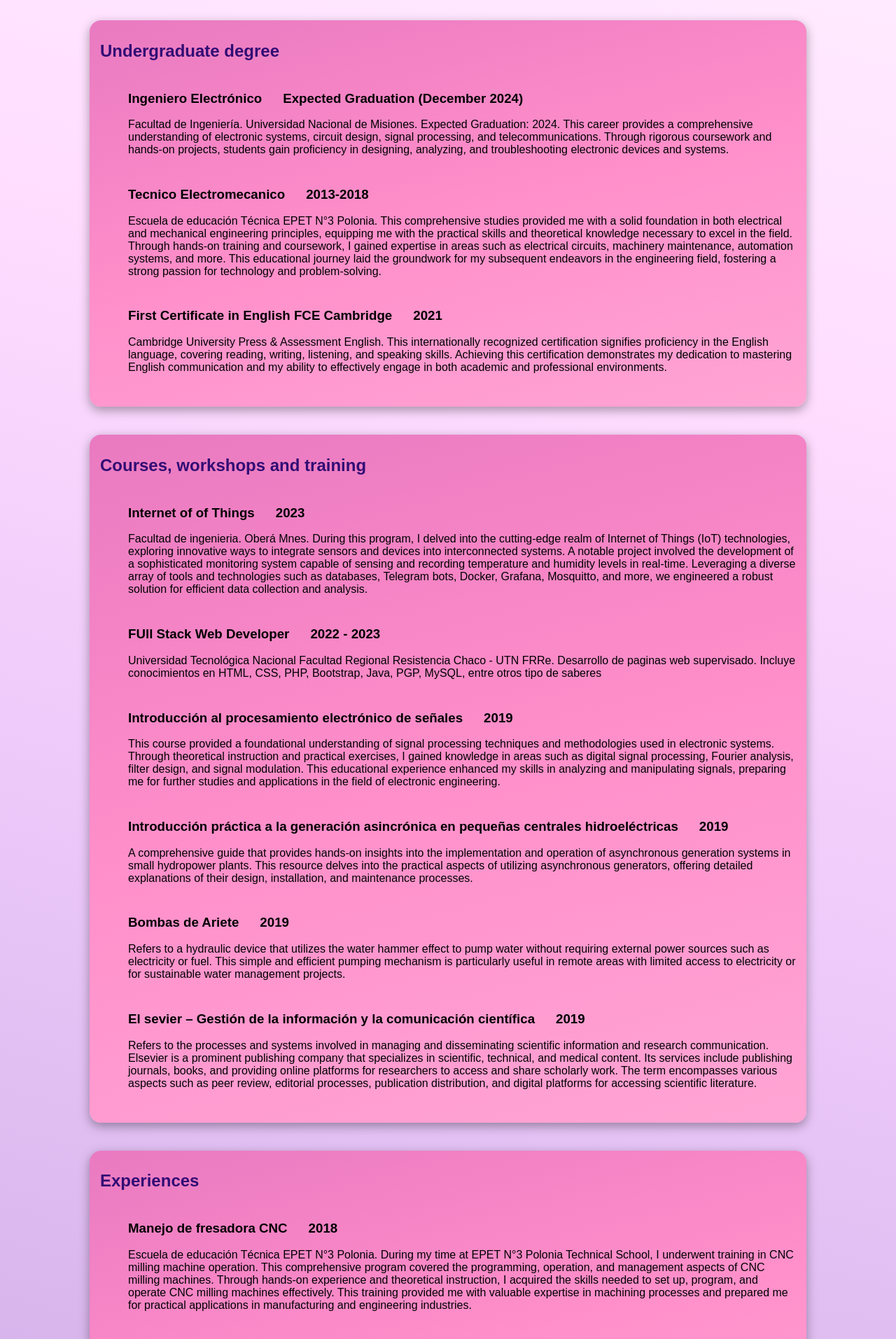
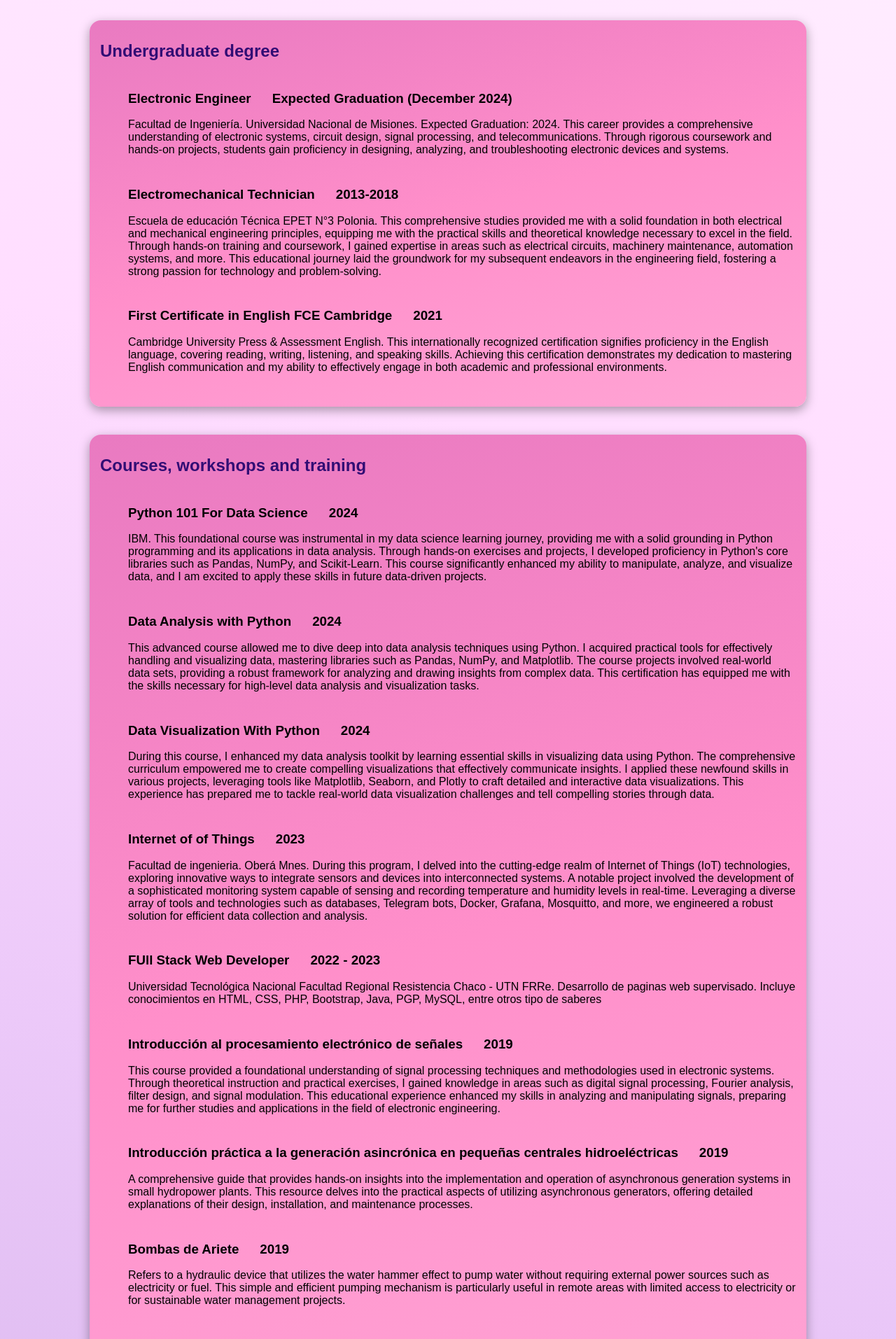
Before and after one commit to ernestokorpys/Portofolio, a React (Vite) app: page /about-me in a window 1280 px wide. Shown: the part 240-2153 px from the top of the page at 70% size. Built offline with nearby package versions, Linux system fonts and the light colour scheme; a web font is replaced by a local one.

Commit message:
added courses. translations etc

```diff
--- a/src/pages/about-me.jsx
+++ b/src/pages/about-me.jsx
@@ -1,15 +1,16 @@
 import "./styles/aboutme-style.css";
-
-
 
 const StudentProfile = () => {
   const importance= ["Undergraduate degree","Courses, workshops and training","Experiences","Published Papers"];
     const gradeStudies = [
-    ["Ingeniero Electrónico", "Expected Graduation (December 2024)", "Facultad de Ingeniería. Universidad Nacional de Misiones. Expected Graduation: 2024. This career provides a comprehensive understanding of electronic systems, circuit design, signal processing, and telecommunications. Through rigorous coursework and hands-on projects, students gain proficiency in designing, analyzing, and troubleshooting electronic devices and systems."],
-    ["Tecnico Electromecanico", "2013-2018", "Escuela de educación Técnica EPET N°3 Polonia. This comprehensive studies provided me with a solid foundation in both electrical and mechanical engineering principles, equipping me with the practical skills and theoretical knowledge necessary to excel in the field. Through hands-on training and coursework, I gained expertise in areas such as electrical circuits, machinery maintenance, automation systems, and more. This educational journey laid the groundwork for my subsequent endeavors in the engineering field, fostering a strong passion for technology and problem-solving."],
+    ["Electronic Engineer", "Expected Graduation (December 2024)", "Facultad de Ingeniería. Universidad Nacional de Misiones. Expected Graduation: 2024. This career provides a comprehensive understanding of electronic systems, circuit design, signal processing, and telecommunications. Through rigorous coursework and hands-on projects, students gain proficiency in designing, analyzing, and troubleshooting electronic devices and systems."],
+    ["Electromechanical Technician", "2013-2018", "Escuela de educación Técnica EPET N°3 Polonia. This comprehensive studies provided me with a solid foundation in both electrical and mechanical engineering principles, equipping me with the practical skills and theoretical knowledge necessary to excel in the field. Through hands-on training and coursework, I gained expertise in areas such as electrical circuits, machinery maintenance, automation systems, and more. This educational journey laid the groundwork for my subsequent endeavors in the engineering field, fostering a strong passion for technology and problem-solving."],
     ["First Certificate in English FCE Cambridge", "2021", "Cambridge University Press & Assessment English. This internationally recognized certification signifies proficiency in the English language, covering reading, writing, listening, and speaking skills. Achieving this certification demonstrates my dedication to mastering English communication and my ability to effectively engage in both academic and professional environments."],
   ];
   const courses = [
+    ["Python 101 For Data Science","2024", "IBM. This foundational course was instrumental in my data science learning journey, providing me with a solid grounding in Python programming and its applications in data analysis. Through hands-on exercises and projects, I developed proficiency in Python's core libraries such as Pandas, NumPy, and Scikit-Learn. This course significantly enhanced my ability to manipulate, analyze, and visualize data, and I am excited to apply these skills in future data-driven projects."],
+    ["Data Analysis with Python","2024","This advanced course allowed me to dive deep into data analysis techniques using Python. I acquired practical tools for effectively handling and visualizing data, mastering libraries such as Pandas, NumPy, and Matplotlib. The course projects involved real-world data sets, providing a robust framework for analyzing and drawing insights from complex data. This certification has equipped me with the skills necessary for high-level data analysis and visualization tasks."],
+    ["Data Visualization With Python","2024","During this course, I enhanced my data analysis toolkit by learning essential skills in visualizing data using Python. The comprehensive curriculum empowered me to create compelling visualizations that effectively communicate insights. I applied these newfound skills in various projects, leveraging tools like Matplotlib, Seaborn, and Plotly to craft detailed and interactive data visualizations. This experience has prepared me to tackle real-world data visualization challenges and tell compelling stories through data."],
     ["Internet of of Things", "2023", "Facultad de ingenieria. Oberá Mnes. During this program, I delved into the cutting-edge realm of Internet of Things (IoT) technologies, exploring innovative ways to integrate sensors and devices into interconnected systems. A notable project involved the development of a sophisticated monitoring system capable of sensing and recording temperature and humidity levels in real-time. Leveraging a diverse array of tools and technologies such as databases, Telegram bots, Docker, Grafana, Mosquitto, and more, we engineered a robust solution for efficient data collection and analysis."],
     ["FUll Stack Web Developer ", "2022 - 2023", "Universidad Tecnológica Nacional Facultad Regional Resistencia Chaco - UTN FRRe. Desarrollo de paginas web supervisado. Incluye conocimientos en HTML, CSS, PHP, Bootstrap, Java, PGP, MySQL, entre otros tipo de saberes"],
     ["Introducción al procesamiento electrónico de señales","2019","This course provided a foundational understanding of signal processing techniques and methodologies used in electronic systems. Through theoretical instruction and practical exercises, I gained knowledge in areas such as digital signal processing, Fourier analysis, filter design, and signal modulation. This educational experience enhanced my skills in analyzing and manipulating signals, preparing me for further studies and applications in the field of electronic engineering."],
@@ -18,7 +19,8 @@ const StudentProfile = () => {
     ["El sevier – Gestión de la información y la comunicación científica","2019","Refers to the processes and systems involved in managing and disseminating scientific information and research communication. Elsevier is a prominent publishing company that specializes in scientific, technical, and medical content. Its services include publishing journals, books, and providing online platforms for researchers to access and share scholarly work. The term encompasses various aspects such as peer review, editorial processes, publication distribution, and digital platforms for accessing scientific literature."],
   ];
   const experience = [
-    ["Manejo de fresadora CNC", "2018", "Escuela de educación Técnica EPET N°3 Polonia.  During my time at EPET N°3 Polonia Technical School, I underwent training in CNC milling machine operation. This comprehensive program covered the programming, operation, and management aspects of CNC milling machines. Through hands-on experience and theoretical instruction, I acquired the skills needed to set up, program, and operate CNC milling machines effectively. This training provided me with valuable expertise in machining processes and prepared me for practical applications in manufacturing and engineering industries."],
+    ["Intern","May 2024 - July 2024","Cooperativa Electrica Limitada de Oberá. During my internship at Cooperative Electric Limited of Oberá, I engaged in a diverse range of technical tasks and projects. I was responsible for the repair and maintenance of electrical equipment, ensuring their optimal performance and longevity. I also resolved specific technical issues as they arose, developing and implementing effective solutions. Additionally, I gained hands-on experience in installing uninterruptible power supplies (UPS) to ensure continuous power availability for critical systems. My role also involved assisting with the installation and maintenance of fiber optic cables, contributing to the enhancement of high-speed communication networks. This internship provided me with practical, hands-on experience in electrical systems and telecommunications, significantly enhancing my technical skills and problem-solving abilities in real-world settings."],
+    ["CNC Milling Machine Operator", "2018", "Escuela de educación Técnica EPET N°3 Polonia.  During my time at EPET N°3 Polonia Technical School, I underwent training in CNC milling machine operation. This comprehensive program covered the programming, operation, and management aspects of CNC milling machines. Through hands-on experience and theoretical instruction, I acquired the skills needed to set up, program, and operate CNC milling machines effectively. This training provided me with valuable expertise in machining processes and prepared me for practical applications in manufacturing and engineering industries."],
     ["Academic Lectures", "2019-2024", "Throughout my career, I have had the privilege of actively participating in academic presentations, both as a presenter and as an observer. This experience has allowed me not only to share my own research and projects with fellow colleagues but also to learn from the contributions and perspectives of various professionals in different fields. As a presenter, I have had the opportunity to communicate my ideas clearly and persuasively, while as an observer, I have been able to enrich my understanding of a wide range of topics and trends in my area of interest."],
     ["JIDeTEV","2019","Participated in the 2019 Research and Technological Development, Extension, Linkage and Production Exhibition Conference of the Faculty of Engineering U.Na.M. carried out from August 27 to 30, 2019 as ASSISTANT and EXHIBITOR."]
   ];
```
Also changed, not shown: src/components/projects.jsx (+10 -5 lines), src/pages/images/golang.png (added), src/pages/images/golang.webp (added).
